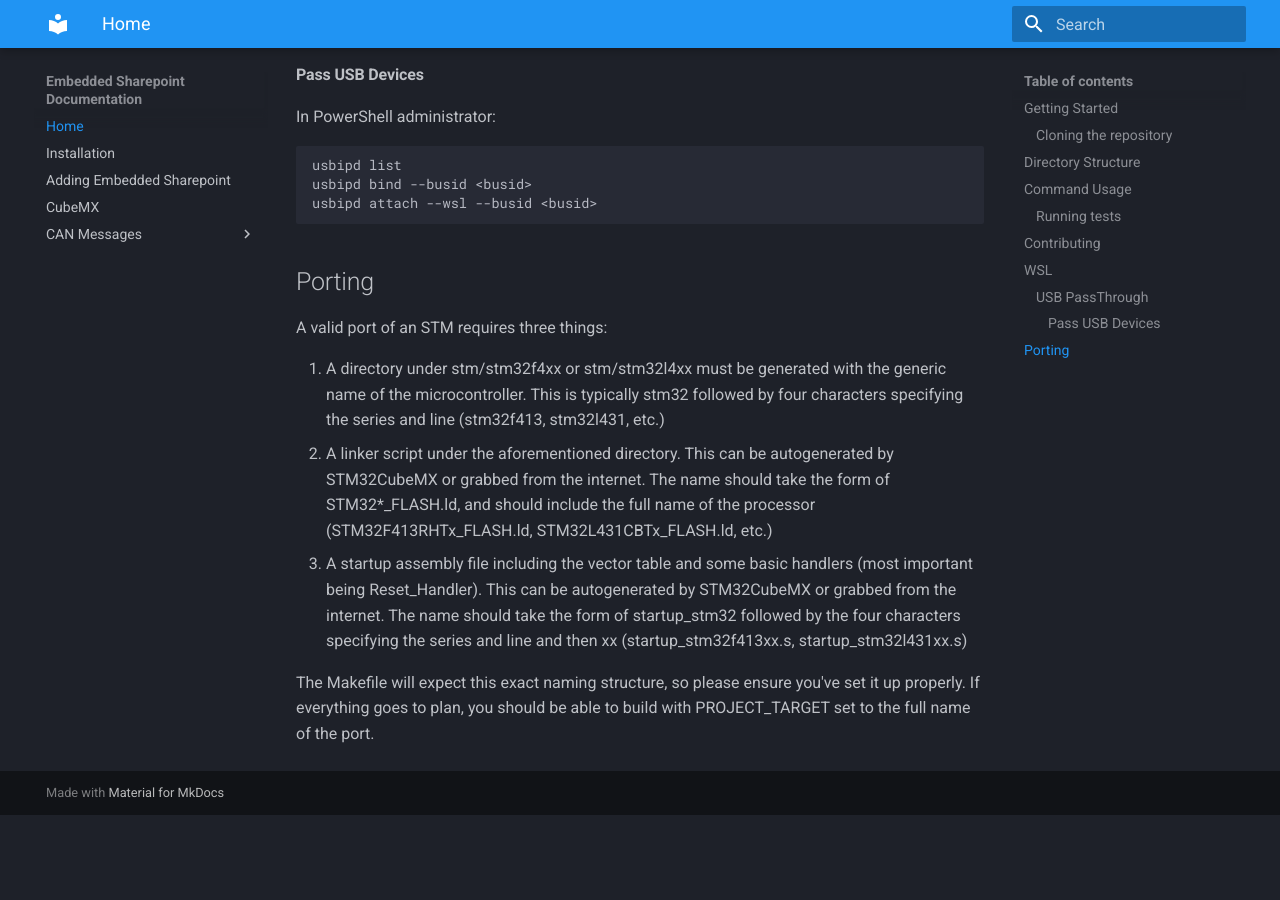
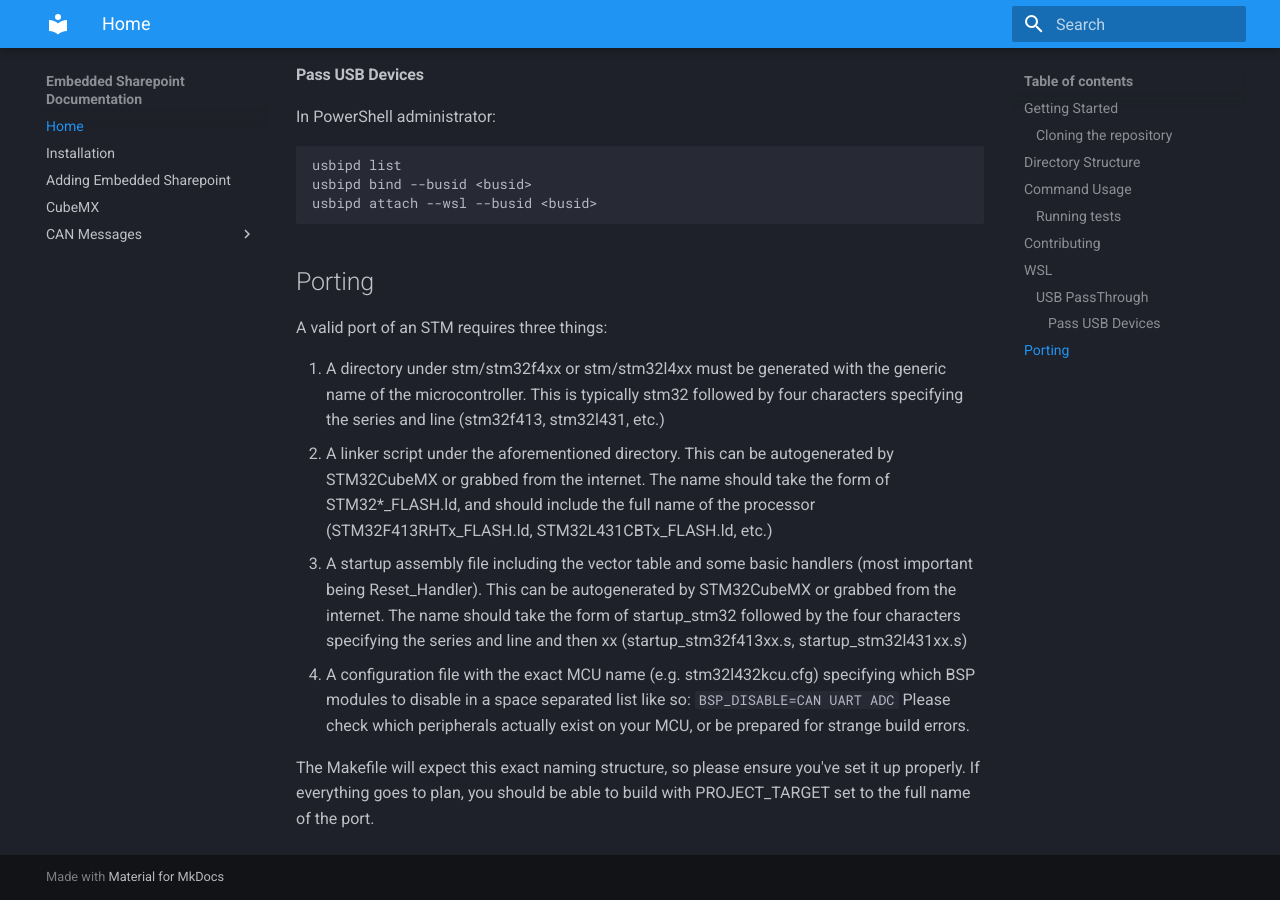
Before and after one commit to lhr-solar/Embedded-Sharepoint, an MkDocs documentation site: the page built from docs/README.md, in a window 1280 px wide and 900 px high, scrolled down 1212 px. Built offline with MkDocs 1.6.1 and Material for MkDocs 9.7.7, drawn with Linux system fonts in a browser that asks for light colours; before the commit the page ends 2027 px from its top, so only the background shows below that.

Commit message:
Adding configuration files (#134)
* added config files

* fix stm32f401re cfg file improperly named

* updates to cfg

* docs

* Revert "docs"

This reverts commit 065f8c09e3e524e46b3da9732e64013bdb9262c7.

* changed to exclude list

* remove l432kcu bsp_disable

* removed UART from BSP_DISABLE list of stm32f401re (because it has USART)

* UART exists on CBT

---------

Co-authored-by: Lakshay983 <56173382+Lakshay983@users.noreply.github.com>

```diff
--- a/docs/README.md
+++ b/docs/README.md
@@ -48,5 +48,8 @@ A valid port of an STM requires three things:
 1. A directory under stm/stm32f4xx or stm/stm32l4xx must be generated with the generic name of the microcontroller. This is typically stm32 followed by four characters specifying the series and line (stm32f413, stm32l431, etc.)
 2. A linker script under the aforementioned directory. This can be autogenerated by STM32CubeMX or grabbed from the internet. The name should take the form of STM32*_FLASH.ld, and should include the full name of the processor (STM32F413RHTx_FLASH.ld, STM32L431CBTx_FLASH.ld, etc.)
 3. A startup assembly file including the vector table and some basic handlers (most important being Reset_Handler). This can be autogenerated by STM32CubeMX or grabbed from the internet. The name should take the form of startup_stm32 followed by the four characters specifying the series and line and then xx (startup_stm32f413xx.s, startup_stm32l431xx.s)
+4. A configuration file with the exact MCU name (e.g. stm32l432kcu.cfg) specifying which BSP modules to disable in a space separated list like so:
+    `BSP_DISABLE=CAN UART ADC`
+    Please check which peripherals actually exist on your MCU, or be prepared for strange build errors.
 
 The Makefile will expect this exact naming structure, so please ensure you've set it up properly. If everything goes to plan, you should be able to build with PROJECT_TARGET set to the full name of the port.
```
Also changed, not shown: 9 other files.
